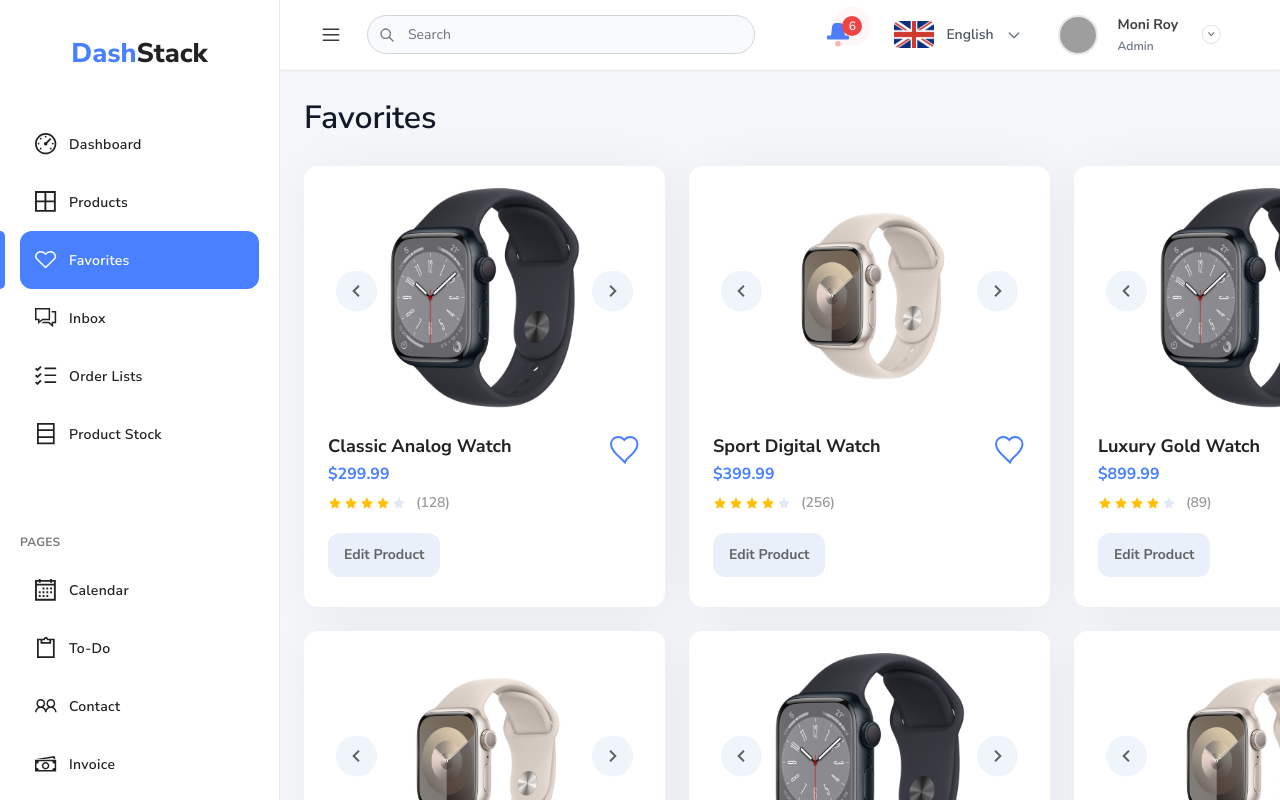
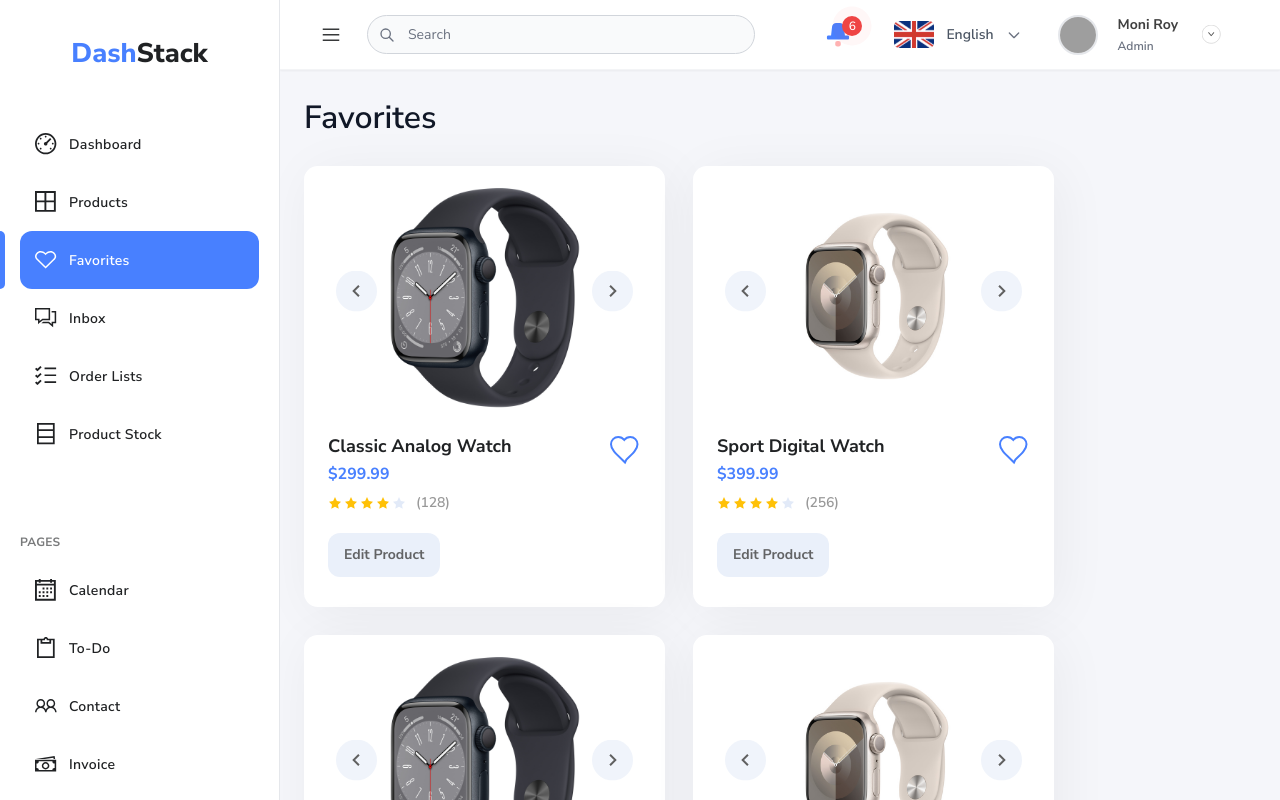
Before and after one commit to EkaBachrudin/personal-dashboard, an Angular app: page /favorites in a window 1280 px wide. Built offline with nearby package versions, Linux system fonts and the light colour scheme; grey boxes are pictures that could not be loaded.

Commit message:
flex wrap favorite

```diff
--- a/src/app/pages/favorites/favorites.component.scss
+++ b/src/app/pages/favorites/favorites.component.scss
@@ -3,19 +3,5 @@
 }
 
 .products-grid {
-  display: grid;
-  grid-template-columns: repeat(auto-fill, minmax(320px, 1fr));
-  gap: 24px;
-
-  @media (min-width: 768px) {
-    grid-template-columns: repeat(2, 1fr);
-  }
-
-  @media (min-width: 1280px) {
-    grid-template-columns: repeat(3, 1fr);
-  }
-
-  @media (min-width: 1605px) {
-    grid-template-columns: repeat(4, 1fr);
-  }
+  @apply flex flex-wrap gap-7;
 }
```
